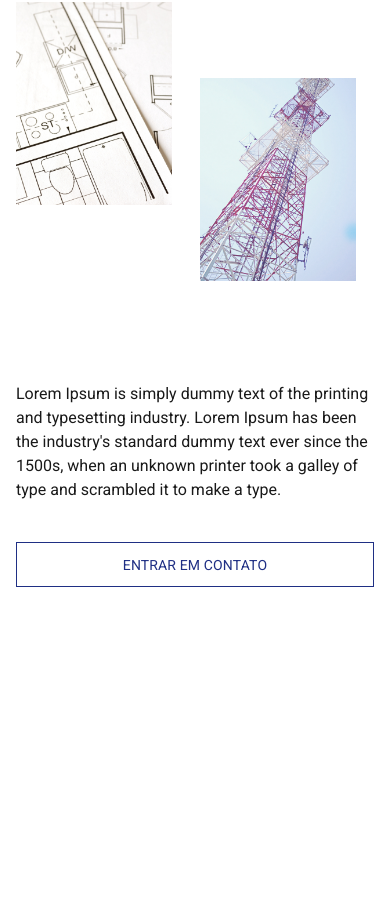
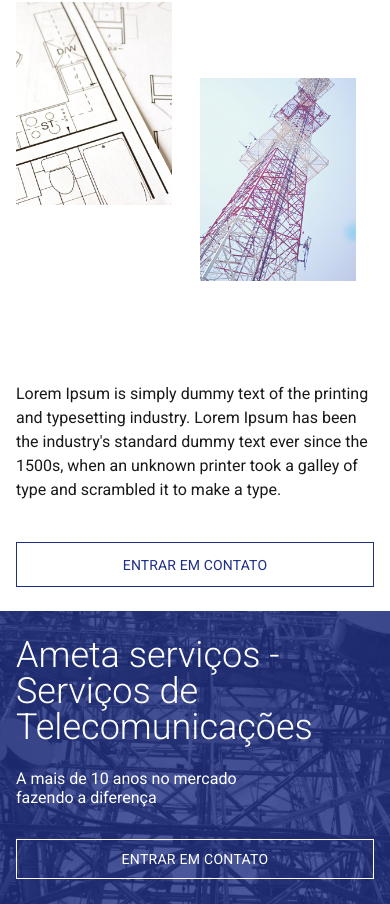
Before and after one commit to gabrielfallcon/ametaservicos, a Next.js app: page / in a window 390 px wide. Shown: the part 432-1336 px from the top of the page. Before the commit the page ends 1043 px from the top, so only its background shows below. Built offline with nearby package versions, Linux system fonts and the light colour scheme.

Commit message:
creating banner text

```diff
--- /dev/null
+++ b/src/components/SectionImageText/index.tsx
@@ -0,0 +1,29 @@
+import styles from './sectionImageText.module.scss';
+
+export function SectionImageText() {
+  return (
+    <section className={styles.bannerImageText}>
+      <div className={styles.contentBlockText}  >
+        <h1 className={styles.contentTitle}>
+          Ameta serviços  - Serviços de Telecomunicações
+        </h1>
+
+        <p className={styles.contentDescription}>
+          A mais de 10 anos no mercado fazendo a diferença
+        </p>
+
+        <a
+          href="#"
+          className={styles.btnSecondary}
+        >
+          Entrar em Contato
+        </a>
+      </div>
+
+      <img
+        src="images/antena-section-text.png"
+        alt="Antena de rede"
+      />
+    </section>
+  );
+}
--- /dev/null
+++ b/src/components/SectionImageText/sectionImageText.module.scss
@@ -0,0 +1,82 @@
+.bannerImageText {
+  width: 100%;
+  height: 320px;
+  display: flex;
+  justify-content: space-between;
+  background: #1F2F84;
+
+  @media (max-width: 768px) {
+    height: 293px;
+    background: transparent;
+    background-image: url('../../../public/images/antena-section-text.png');
+    background-position: center;
+    background-repeat: no-repeat;
+    background-size: cover;
+  }
+
+  .contentBlockText {
+    justify-content: center;
+    align-items: flex-start;
+    margin-left: 8%;
+    display: flex;
+    flex-direction: column;
+
+    @media (max-width: 768px) {
+      padding: 16px;
+      margin-left: 0;
+      background: rgba(31, 47, 132, .8);
+    }
+
+    .contentTitle {
+      color: #ffffff;
+      margin-bottom: 24px;
+      font-weight: 300;
+
+      strong {
+        font-weight: 700;
+      }
+
+      @media (max-width: 768px) {
+        font-size: 36px;
+        line-height: 36px;
+      }
+    }
+    .contentDescription {
+      color: #ffffff;
+      margin-bottom: 62px;
+
+      @media (max-width: 768px) {
+        width: 100%;
+        max-width: 280px;
+        margin-bottom: 32px;
+      }
+    }
+    .btnSecondary {
+      width: 100%;
+      max-width: 280px;
+      height: 40px;
+      display: flex;
+      align-items: center;
+      justify-content: center;
+      background: transparent;
+      border: 1px solid #ffffff;
+      color: #ffffff;
+      white-space: nowrap;
+      text-transform: uppercase;
+      font-weight: 400;
+      font-size: 14px;
+      letter-spacing: 0.02em;
+
+      @media(max-width: 768px) {
+        align-self: center;
+        max-width: 360px;
+      }
+    }
+  }
+
+  img {
+    @media (max-width: 768px) {
+      display: none;
+    }
+  }
+}
--- a/src/components/index.tsx
+++ b/src/components/index.tsx
@@ -1,3 +1,4 @@
 export { Header } from './Header';
 export { BannerWrapper } from './BannerWrapper';
 export { SectionOQueFazemos } from './SectionOQueFazemos';
+export { SectionImageText } from './SectionImageText';
--- a/src/pages/index.tsx
+++ b/src/pages/index.tsx
@@ -2,7 +2,11 @@ import Head from 'next/head'
 
 import styles from '../styles/home.module.scss';
 
-import { BannerWrapper, SectionOQueFazemos } from '../components';
+import {
+  BannerWrapper,
+  SectionOQueFazemos,
+  SectionImageText
+} from '../components';
 
 export default function Home() {
 
@@ -15,6 +19,7 @@ export default function Home() {
       <main className={styles.main}>
         <BannerWrapper />
         <SectionOQueFazemos />
+        <SectionImageText />
       </main>
     </>
   )
```
Also changed, not shown: public/images/antena-section-text.png (added).
